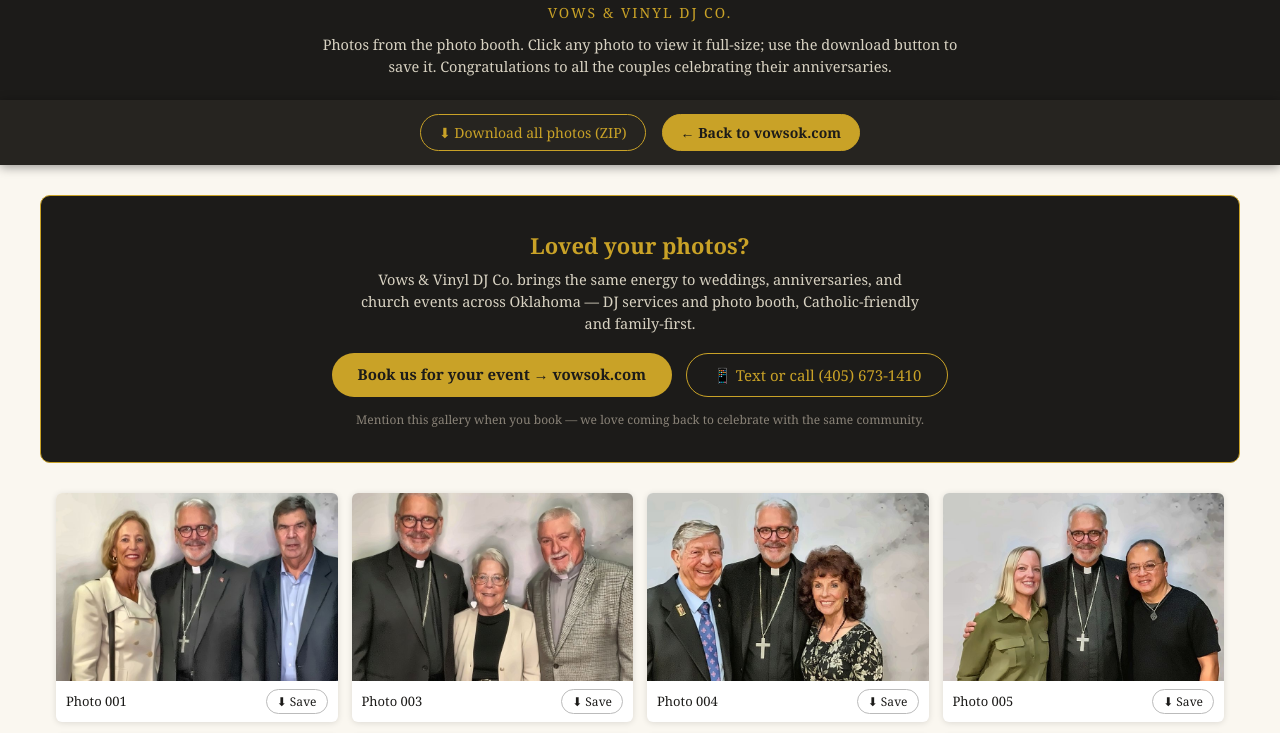
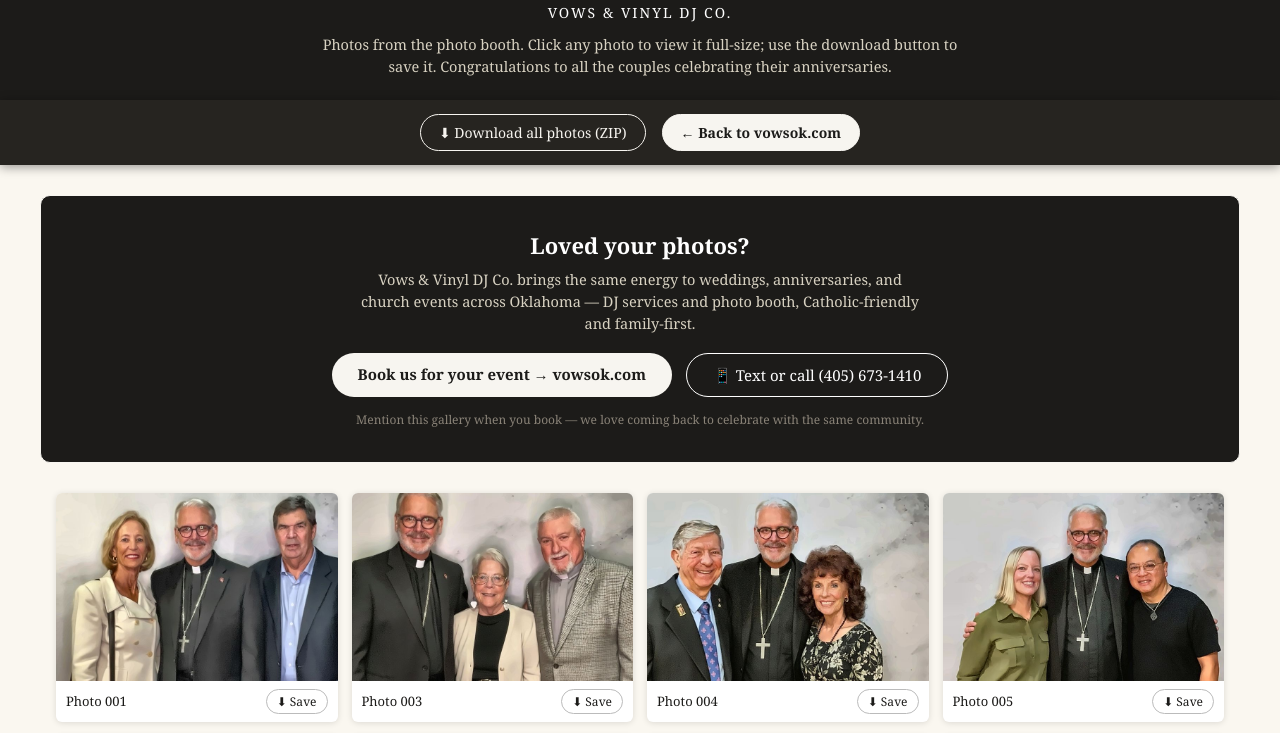
Before and after one commit to GarrettRoi/anniversary-mass-59EU-gallery, a plain HTML site: page index.html in a window 1280 px wide. Shown: the part 67-800 px from the top of the page. Drawn offline with Linux system fonts and the light colour scheme.

Commit message:
Switch to white and black color scheme

```diff
--- a/index.html
+++ b/index.html
@@ -6,12 +6,12 @@
 <meta name="robots" content="noindex, nofollow">
 <title>Anniversary Mass — Photo Gallery | Vows &amp; Vinyl DJ Co.</title>
 <style>
-:root{--gold:#c9a227;--ink:#1c1b19;--paper:#faf7f0}
+:root{--gold:#f7f5f0;--ink:#1c1b19;--paper:#faf7f0}
 *{box-sizing:border-box}
 body{margin:0;background:var(--paper);color:var(--ink);font-family:Georgia,'Times New Roman',serif}
 header{background:var(--ink);color:#f5efe0;padding:28px 20px 22px;text-align:center}
 header h1{margin:0;font-size:26px;letter-spacing:.5px}
-header .sub{color:var(--gold);font-size:14px;margin-top:6px;letter-spacing:2px;text-transform:uppercase}
+header .sub{color:#fff;font-size:14px;margin-top:6px;letter-spacing:2px;text-transform:uppercase}
 header p{max-width:640px;margin:12px auto 0;font-size:14.5px;line-height:1.5;color:#d8d2c2}
 .bar{text-align:center;padding:14px;background:#262420;position:sticky;top:0;z-index:5;box-shadow:0 2px 10px rgba(0,0,0,.4)}
 .bar a{color:var(--gold);text-decoration:none;font-size:14px;border:1px solid var(--gold);padding:8px 18px;border-radius:20px;display:inline-block}
@@ -26,18 +26,18 @@ header p{max-width:640px;margin:12px auto 0;font-size:14.5px;line-height:1.5;col
 .card .cap a:hover{background:var(--gold);border-color:var(--gold)}
 footer{text-align:center;padding:26px;color:#8a8378;font-size:13px}
 .cta{background:var(--ink);color:#f5efe0;max-width:1200px;margin:30px auto;padding:34px 26px;border-radius:10px;text-align:center;border:1px solid var(--gold)}
-.cta h2{margin:0 0 8px;font-size:22px;color:var(--gold)}
+.cta h2{margin:0 0 8px;font-size:22px;color:#fff}
 .cta p{margin:0 auto 18px;max-width:560px;font-size:14.5px;line-height:1.55;color:#d8d2c2}
 .cta .btns{display:flex;gap:14px;justify-content:center;flex-wrap:wrap}
 .cta .btns a{color:var(--ink);background:var(--gold);text-decoration:none;font-size:15px;padding:11px 26px;border-radius:24px;font-weight:bold}
-.cta .btns a.ghost{background:transparent;color:var(--gold);border:1px solid var(--gold);font-weight:normal}
+.cta .btns a.ghost{background:transparent;color:#fff;border:1px solid #fff;font-weight:normal}
 .cta .btns a:hover{filter:brightness(1.12)}
 .note{font-size:12px;color:#8a8378;margin-top:14px}
 #lb{position:fixed;inset:0;background:rgba(10,9,8,.94);display:none;z-index:50;flex-direction:column;align-items:center;justify-content:center}
 #lb.on{display:flex}
 #lb img{max-width:94vw;max-height:82vh;border-radius:4px;box-shadow:0 8px 40px rgba(0,0,0,.6)}
 #lb .row{margin-top:14px;display:flex;gap:14px}
-#lb .row a,#lb .row button{color:#f5efe0;background:transparent;border:1px solid var(--gold);padding:9px 20px;border-radius:22px;font-size:14px;cursor:pointer;font-family:inherit}
+#lb .row a,#lb .row button{color:#f5efe0;background:transparent;border:1px solid #fff;padding:9px 20px;border-radius:22px;font-size:14px;cursor:pointer;font-family:inherit}
 #lb .row a:hover,#lb .row button:hover{background:var(--gold);color:var(--ink)}
 #lb .x{position:absolute;top:14px;right:18px;font-size:30px;color:#f5efe0;cursor:pointer;background:none;border:none}
 #lb .nav{position:absolute;top:50%;transform:translateY(-50%);font-size:42px;color:#f5efe0;background:none;border:none;cursor:pointer;padding:16px}
@@ -61,7 +61,7 @@ footer{text-align:center;padding:26px;color:#8a8378;font-size:13px}
   <div class="note">Mention this gallery when you book — we love coming back to celebrate with the same community.</div>
 </div>
 <div class="grid" id="grid"></div>
-<footer>Photos by <b>Vows &amp; Vinyl DJ Co.</b> · DJ &amp; photo booth for weddings and events · <a href="https://vowsok.com" style="color:var(--gold)">vowsok.com</a> · (405) 673-1410</footer>
+<footer>Photos by <b>Vows &amp; Vinyl DJ Co.</b> · DJ &amp; photo booth for weddings and events · <a href="https://vowsok.com" style="color:#fff">vowsok.com</a> · (405) 673-1410</footer>
 <div id="lb">
   <button class="x" onclick="closeLb()">✕</button>
   <button class="nav prev" onclick="stepLb(-1)">‹</button>
```
Also changed, not shown: index_template.html (+6 -6 lines), 1 other file.
